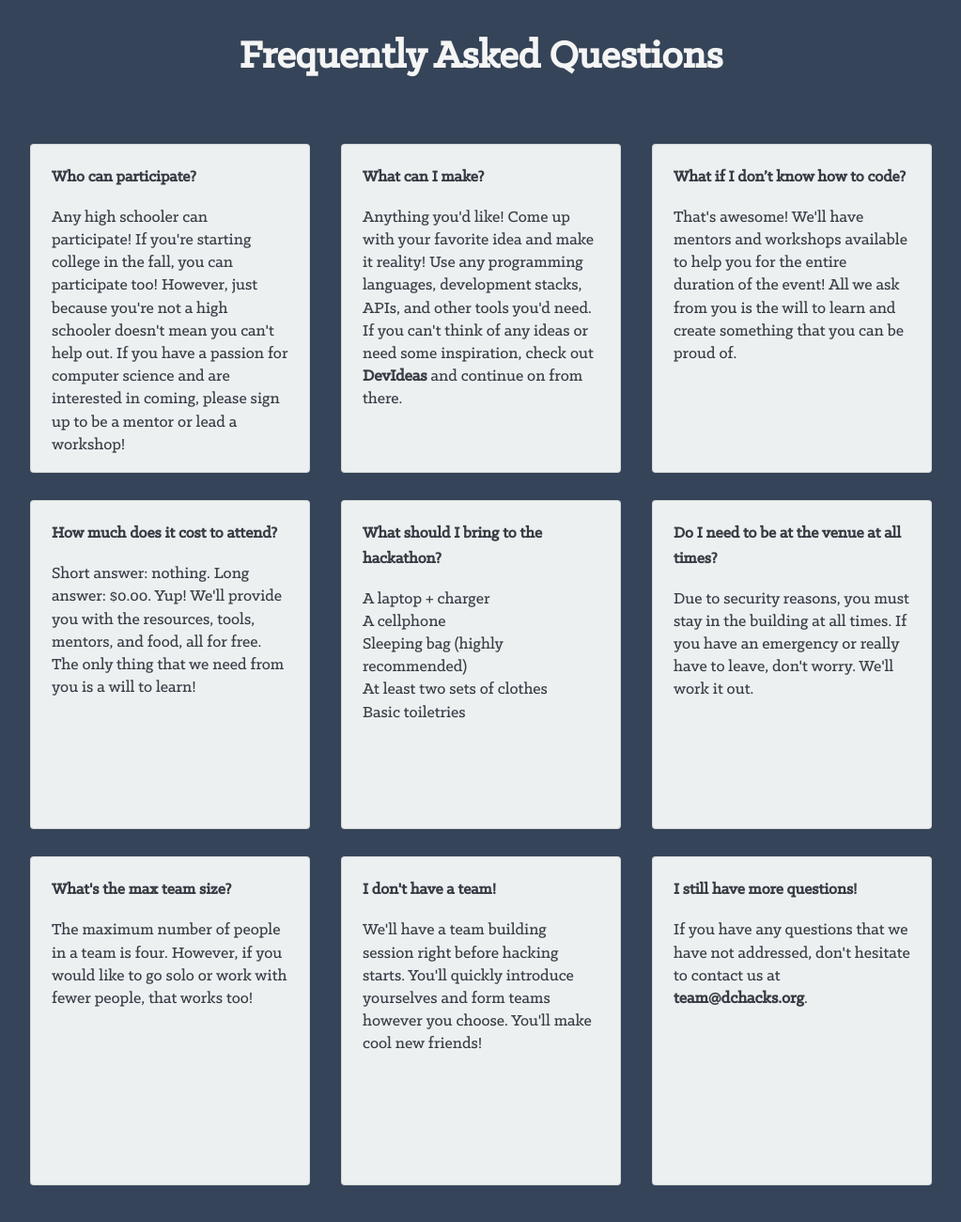
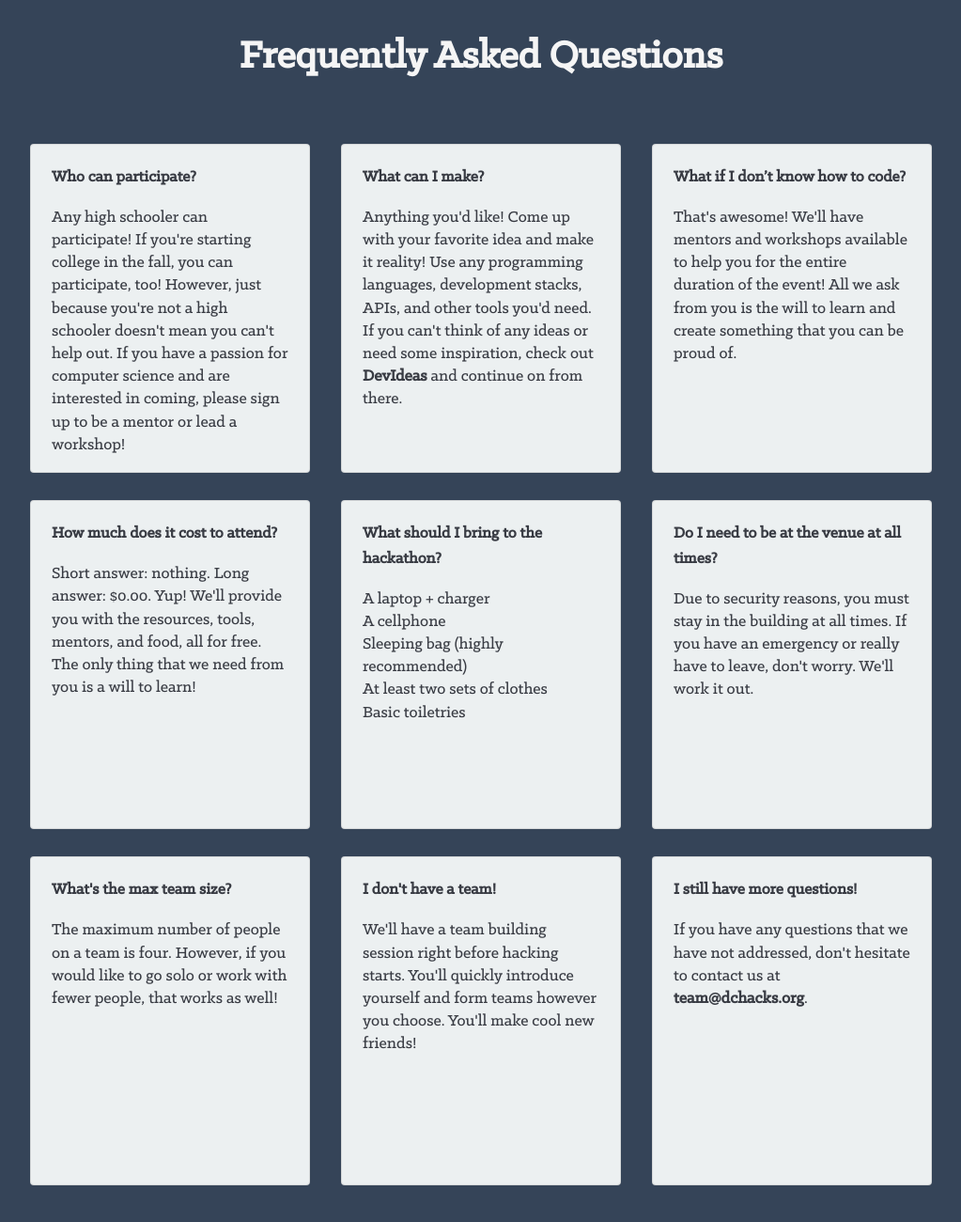
Before and after one commit to DCHacks/dchacks.github.io, a plain HTML site: page index.html in a window 1280 px wide. Shown: the part 1270-2570 px from the top of the page at 94% size, without its empty margins (128-1151 px from the left). Drawn offline with Linux system fonts and the light colour scheme.

Commit message:
Update index.html

```diff
--- a/index.html
+++ b/index.html
@@ -110,7 +110,7 @@
 						<div class="4u 12u$(medium)">
 							<section class="box">
 								<h3 class="faqh3" style="font-size: 1.2em">Who can participate?</h3>
-								<p class="faqh3">Any high schooler can participate! If you're starting college in the fall, you can participate too! However, just because you're not a high schooler doesn't mean you can't help out. If you have a passion for computer science and are interested in coming, please sign up to be a mentor or lead a workshop!</p>
+								<p class="faqh3">Any high schooler can participate! If you're starting college in the fall, you can participate, too! However, just because you're not a high schooler doesn't mean you can't help out. If you have a passion for computer science and are interested in coming, please sign up to be a mentor or lead a workshop!</p>
 							</section>
 						</div>
 						<div class="4u 12u$(medium)">
@@ -153,13 +153,13 @@
 						<div class="4u 12u$(medium)">
 							<section class="box">
 								<h3 class="faqh3" style="font-size: 1.2em">What's the max team size?</h3>
-								<p class="faqh3">The maximum number of people in a team is four. However, if you would like to go solo or work with fewer people, that works too!</p>
+								<p class="faqh3">The maximum number of people on a team is four. However, if you would like to go solo or work with fewer people, that works as well!</p>
 							</section>
 						</div>
 						<div class="4u 12u$(medium)">
 							<section class="box">
 								<h3 class="faqh3" style="font-size: 1.2em">I don't have a team!</h3>
-								<p class="faqh3">We'll have a team building session right before hacking starts. You'll quickly introduce yourselves and form teams however you choose. You'll make cool new friends!</p>
+								<p class="faqh3">We'll have a team building session right before hacking starts. You'll quickly introduce yourself and form teams however you choose. You'll make cool new friends!</p>
 							</section>
 						</div>
 						<div class="4u$ 12u$(medium)">
```
